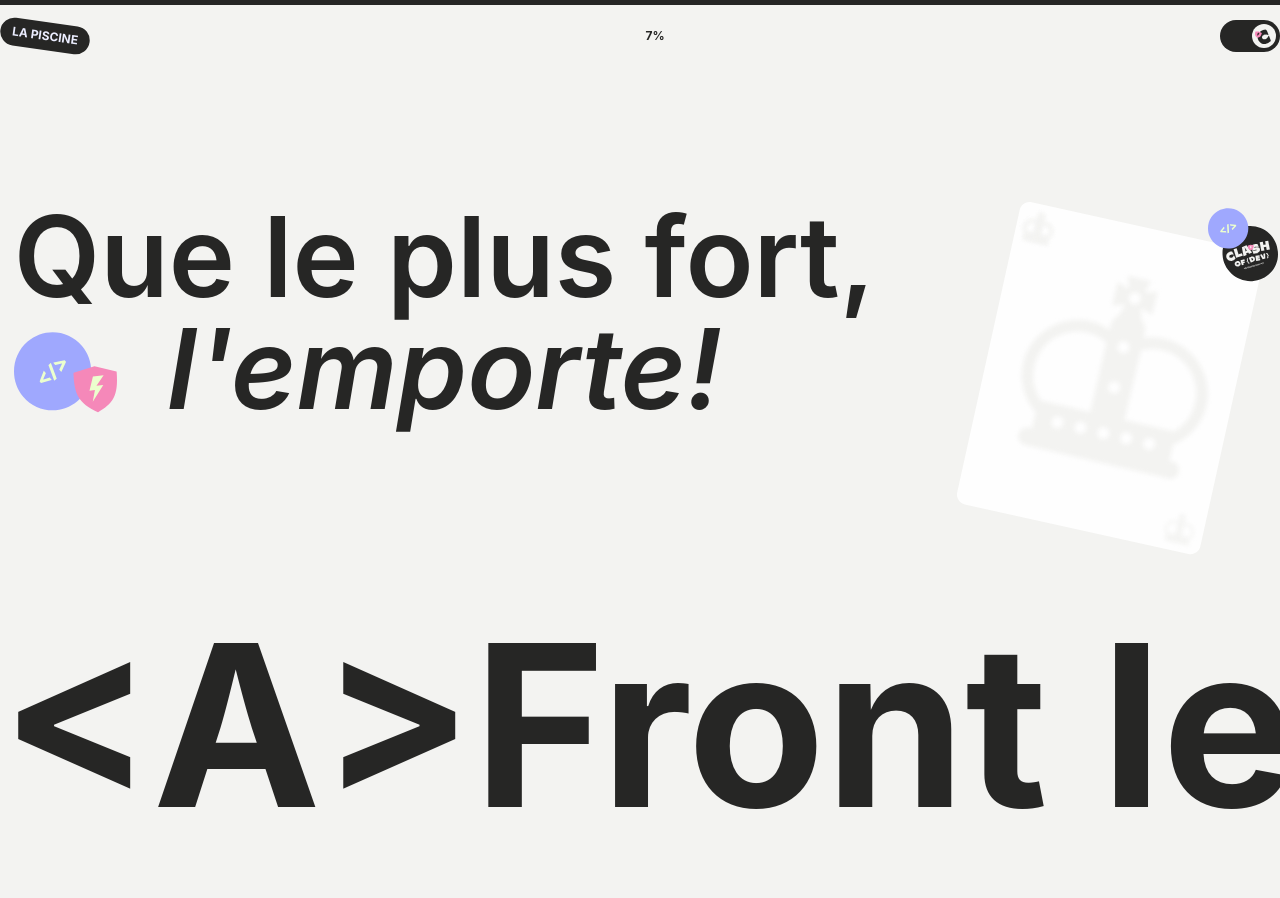
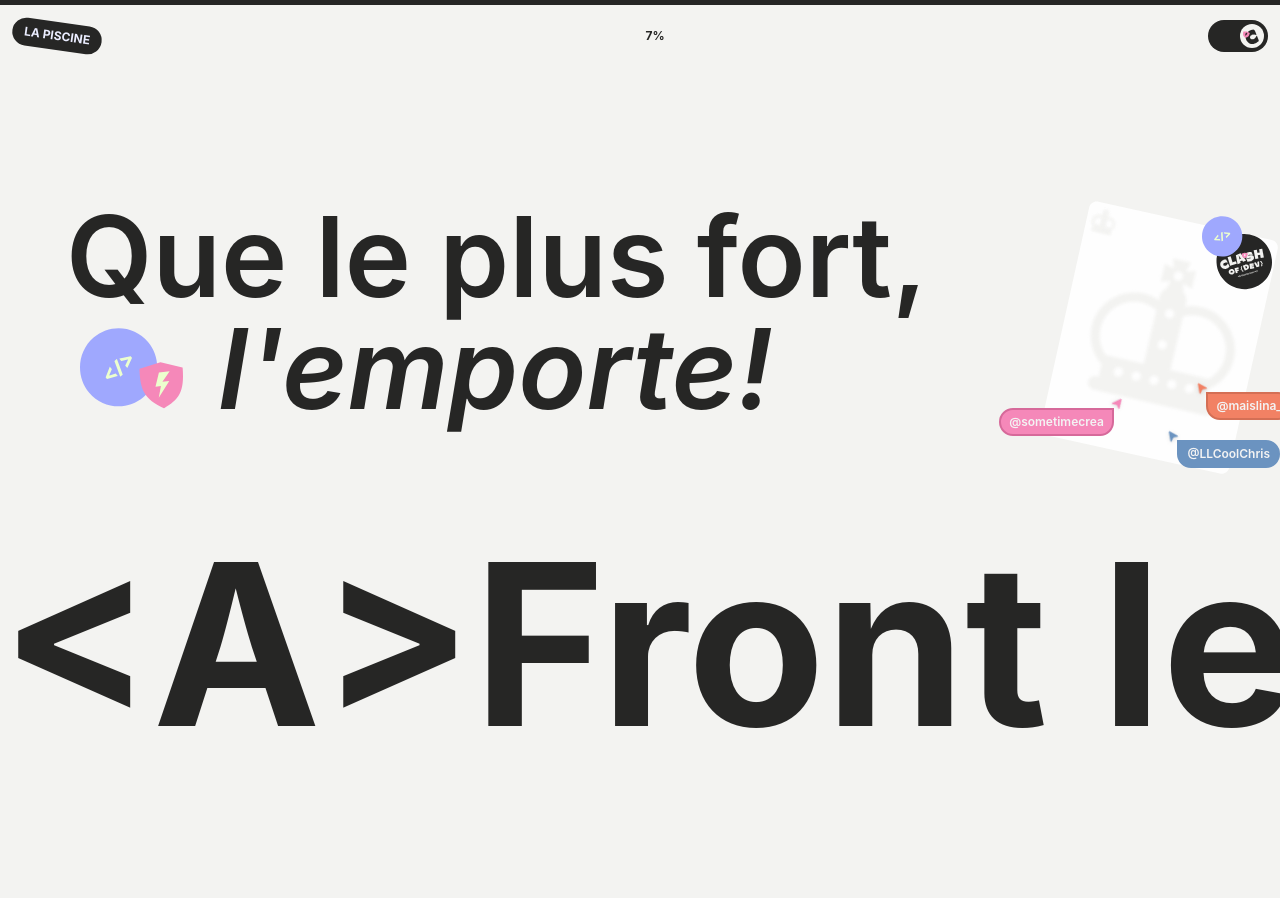
Before and after one commit to Ugzh/laPiscine, an Astro site: page / in a window 1280 px wide. Shown: the top 898 px of the page. Built offline with nearby package versions, Linux system fonts and the light colour scheme; Astro itself is replaced by a stand-in of ours.

Commit message:
hero positonning

```diff
--- a/astro.config.mjs
+++ b/astro.config.mjs
@@ -7,7 +7,8 @@ import react from '@astrojs/react';
 
 import icon from 'astro-icon';
 
+
 // https://astro.build/config
 export default defineConfig({
-  integrations: [tailwind(), react(), icon()]
+  integrations: [tailwind(), react(), icon(),]
 });
--- a/src/components/CursorTag.tsx
+++ b/src/components/CursorTag.tsx
@@ -27,7 +27,7 @@ const CursorTag: FC<CursorTagProps> = ({ href, tag, direction, color }) => {
       : `absolute -left-3 ${cursorColor} -top-3 rotate-[-10deg] drop-shadow`;
   return href ? (
     <>
-      <a href={href} className={`${tagStyle} relative `}>
+      <a href={href} className={`${tagStyle} relative `} target="_blank">
         {tag}
         <Cursor className={cursorDirection} />
       </a>
--- a/src/components/DarkMode.astro
+++ b/src/components/DarkMode.astro
@@ -11,9 +11,6 @@ import buttonSvg from "/svg/button.svg?raw"
     darkContainer?.addEventListener('click',()=>{
         handleDarkMode()
     })
-
-
-
 	const handleDarkMode = ()=>{
         const body = document?.querySelector('body')
         const svgButton = document.querySelector('#darkMode > button > svg > path')
@@ -24,7 +21,6 @@ import buttonSvg from "/svg/button.svg?raw"
             svgButton?.setAttribute('fill','#262625')
         }
         body?.classList.toggle('dark')
-
         darkButton?.classList.toggle('animate-darkButton')
         darkButton?.classList.toggle('animate-lightButton')
     }
--- a/src/components/Header.astro
+++ b/src/components/Header.astro
@@ -3,7 +3,7 @@ import DarkMode from "./DarkMode.astro";
 import { ScrollTracker } from "./ScrollTracker";
 ---
 
-<header class=" w-full flex justify-center sticky">
+<header class=" w-full flex justify-center sticky px-3">
   <div class="flex justify-between max-w-[1440px] w-full items-center my-5 ">
     <h1 class="bg-[#262625] text-[#EBEDFF] font-bold text-xs inline-block px-3 py-1.5 rounded-full rotate-[8deg] dark:text-[#262625] dark:bg-[#EBEDFF] ">LA PISCINE</h1>
   <ScrollTracker purcentage={7}/>
--- a/src/layouts/BasicsLayout.astro
+++ b/src/layouts/BasicsLayout.astro
@@ -1,6 +1,7 @@
 ---
 const { title } = Astro.props
 const { description } = Astro.props
+import "../style/style.css"
 ---
 
 <html lang="fr">
--- a/src/pages/index.astro
+++ b/src/pages/index.astro
@@ -46,23 +46,35 @@ import DarkMode from "../components/DarkMode.astro"
 <BasicsLayout title="La Piscine" >
 	<ScrollProgress client:load/>
 	<Header/>
-	<section class="w-full flex flex-col items-center justify-center my-32 ">
-		<div class="max-w-[1440px] flex justify-between gap-20">
-			<div class="relative">
-				<h2 class="text-center text-[112px] leading-none font-semibold">Que le plus fort,<br/><span class="italic">l'emporte!</span></h2>
-				<img src="/svg/secondary_badge.svg" alt="Badge code et éclair" class="absolute bottom-36"/>
+	<section class="w-full flex flex-col items-center justify-center my-32">
+		<div class="max-w-[1440px] flex-col flex justify-between lg:flex-row lg:items-between gap-12 w-full">
+			<div class="w-full justify-center flex ">
+				<h2 class="sm:text-left md:text-left lg:text-center text-[4.6rem] xl:text-[7rem] md:text-[5.5rem] lg:text-[5.5rem] text-left px-3 leading-none font-semibold sm:max-w-sm md:max-w-md lg:max-w-3xl xl:max-w-4xl max-w-sm text-wrap relative">Que le plus fort, <span class="italic">l'emporte!</span>
+					<img src="/svg/secondary_badge.svg" alt="Badge code et éclair" class="absolute sm:right-8 sm:-top-1 md:right-12 md:top-2 lg:top-24 lg:left-12 xl:top-32 xl:left-8 -top-1 right-6"/>
+				</h2>
 			</div>
-			<div class="relative">
-				<img src="/svg/card.svg" alt="Image d'une carte"/>
-				<img src="/svg/main_badge.svg" alt="Badge avec logo clash of dev" class="absolute -right-3 top-2"/>
+			<div class="flex justify-center">
+				<div class="relative">
+					<img src="/svg/card.svg" alt="Image d'une carte"/>
+					<div class="absolute right-0 bottom-2">
+						<CursorTag tag="@LLCoolChris" href="https://x.com/LLCoolChris_" color="blue"/>
+					</div>
+					<div class="absolute -right-3 top-48">
+						<CursorTag tag="@maislina_" href="https://x.com/maislina_" color="orange"/>
+					</div>
+					<div class="absolute bottom-10 -left-10">
+						<CursorTag tag="@sometimecrea" href="https://x.com/sometimecrea" color="pink" direction="right"/>
+					</div>
+					<img src="/svg/main_badge.svg" alt="Badge avec logo clash of dev" class="absolute right-2 top-4"/>
+				</div>
 			</div>
 		</div>
 		<div class="w-full max-w-[1440px]">
-			<h2 class="text-left font-bold text-[225px] text-nowrap overflow-hidden">&lt;A&gt;Front les Tous !</h2>
+			<h2 class="text-left font-bold text-[225px] text-nowrap overflow-hidden">&lt;A&gt;Front les Tous ! Clash of dev</h2>
 		</div>
 	</section>
 	<section class="w-full flex justify-center ">
-		<div class="max-w-[1440px] px-8 flex w-full flex-col">
+		<div class="max-w-[1440px] px-3 flex w-full flex-col">
 			<CardLayout color="purple" title="l'artiste de renom" imgUrl="/img/painter.png" imgAlt="Imagé en pixel d'un peintre">
 				<CursorTag color="purple" href="/" tag="@chris" slot="tag"/>
 				<CursorTag color="purple" href="/" tag="@lina" slot="tag"/>
--- /dev/null
+++ b/src/style/style.css
@@ -0,0 +1,3 @@
+:root {
+  scrollbar-width: none;
+}
--- a/tailwind.config.mjs
+++ b/tailwind.config.mjs
@@ -1,5 +1,5 @@
 import defaultTheme from 'tailwindcss/defaultTheme'
-import { transform } from 'typescript'
+import plugin from 'tailwindcss'
 
 /** @type {import('tailwindcss').Config} */
 export default {
@@ -39,8 +39,8 @@ export default {
 				lightButton : 'ligthToDarkAnimmation 0.5s ease-in-out forwards',
 			}
 		},
-
 	},
 	darkMode: 'selector',
-	plugins: [],
+	plugins: [
+	  ],
 }
```
